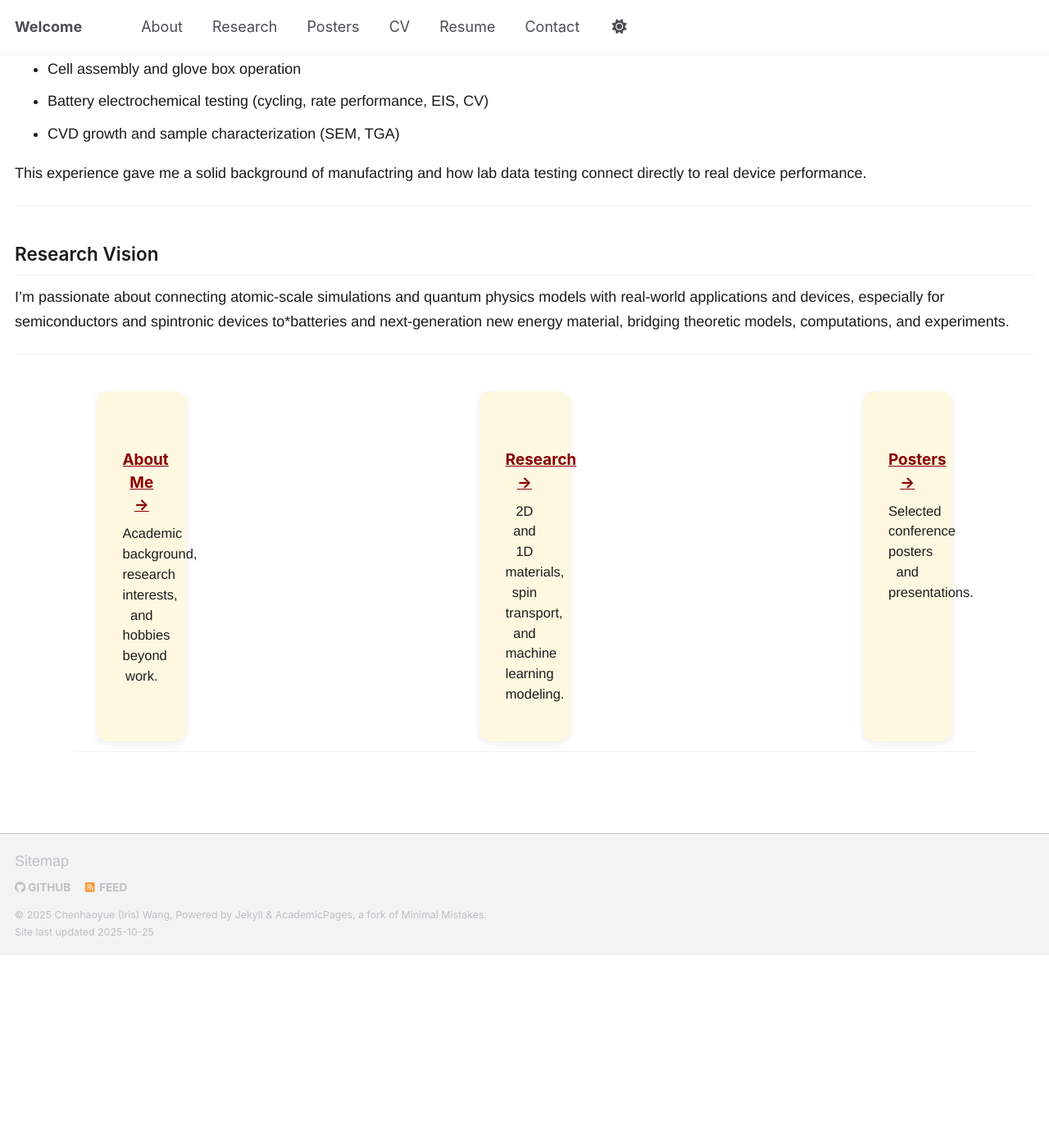
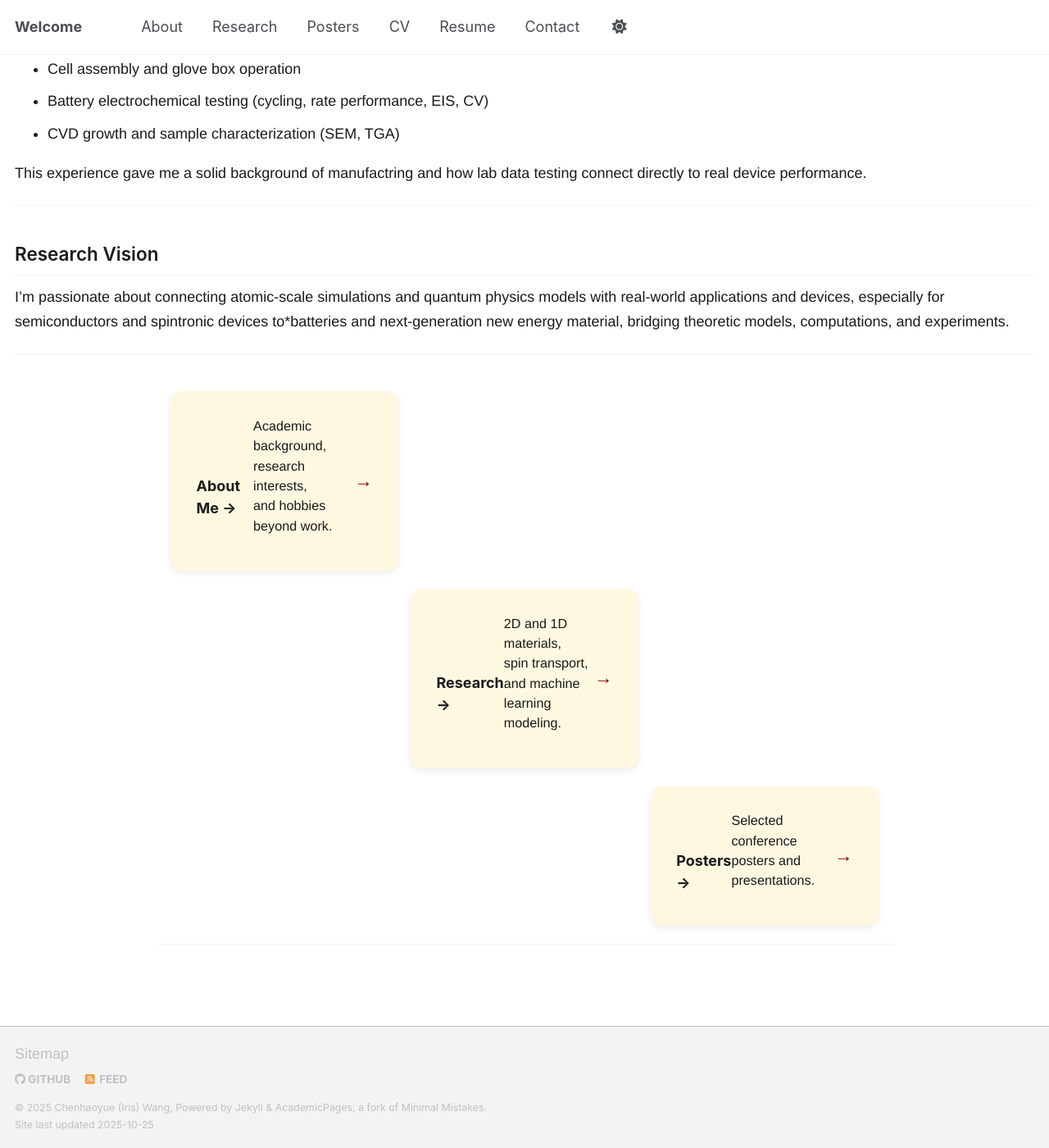
Before and after one commit to Iris-wang-233/Iris-Wang-233.github.io, a Jekyll site: the page built from _pages/index.md, in a window 1280 px wide and 1400 px high, scrolled down 975 px. Shown: the whole window at 82% size. Built offline with Jekyll 4.4.1, drawn with Linux system fonts in a browser that asks for light colours; a script that is not in the unit is left out; before the commit the page ends 2140 px from its top, so only the background shows below that.

Commit message:
Update custom.css

```diff
--- a/assets/css/custom.css
+++ b/assets/css/custom.css
@@ -48,51 +48,81 @@ a:hover {
   font-weight: 600;
 }
 
-/* Wrapper uses GRID so each card has a fixed column */
-.feature__wrapper{
-  display: grid;
-  grid-template-columns: repeat(3, 340px); /* exact card width */
-  justify-content: center;                 /* center the set */
-  gap: 12px;                               /* spacing between cards */
-  max-width: 1100px;                       /* unchanged total cap */
+/* =========================
+   Wrapper layout
+   ========================= */
+.feature__wrapper {
+  display: flex;
+  flex-direction: column;      /* stack cards vertically like poster layout */
+  gap: 1.2rem;                 /* space between cards */
+  max-width: 900px;            /* centered column */
   margin: 2.5rem auto;
+  padding: 0 1rem;
+  box-sizing: border-box;
 }
 
-
-/* Cards */
-.feature__item{
-  background:#FFF8E1;
-  border-radius:14px;
-  /* inside width feel */
-  box-shadow:0 3px 8px rgba(0,0,0,.08);
-  text-align:center;
-  min-height:90px;
-  box-sizing:border-box;
-  position:relative;       /* safe hover */
-  transition:transform .25s ease, box-shadow .25s ease, background .25s ease;
-}
-.feature__item h3 a{ color:#8B0000; font-weight:700; font-size:1.05rem; }
-.feature__item p{ color:#1D1D1D; font-size:.92rem; line-height:1.5; margin-top:.5rem; }
-.feature__item:hover{ transform:translateY(-4px); box-shadow:0 6px 14px rgba(0,0,0,.14); background:#8B0000; }
-.feature__item:hover h3 a, .feature__item:hover p{ color:#fff; }
-
-/* Explicit positions (desktop) */
-.card--about   { grid-column: 1; }
-.card--research{ grid-column: 2; }
-.card--posters { grid-column: 3; }
-
-/* Tablet: 2 per row (About | Research) on first row, Posters below */
-@media (max-width: 900px){
-  .feature__wrapper{ grid-template-columns: repeat(2, minmax(240px, 1fr)); }
-  .card--about   { grid-column: 1; }
-  .card--research{ grid-column: 2; }
-  .card--posters { grid-column: 3; } /* full-width row */
+/* =========================
+   Individual cards
+   ========================= */
+.feature__item {
+  display: flex;                      /* title left, link right */
+  justify-content: space-between;
+  align-items: center;
+  background: #FFF8E1;                /* same yellow background */
+  border-radius: 14px;
+  padding: 1.25rem 1.75rem;           /* consistent padding */
+  box-shadow: 0 3px 8px rgba(0,0,0,0.08);
+  transition: all 0.25s ease;
+  text-align: left;                   /* text alignment */
 }
 
-/* Mobile: 1 per row */
-@media (max-width: 600px){
-  .feature__wrapper{ grid-template-columns: 1fr; }
-  .card--about, .card--research, .card--posters { grid-column: 1; }
+/* Hover effect same as poster cards */
+.feature__item:hover {
+  background-color: #8B0000;
+  transform: translateY(-3px);
+  box-shadow: 0 6px 14px rgba(0,0,0,0.15);
 }
 
-.feature__item{ padding: 1.25rem 1.75rem; }
+/* Title link (left side) */
+.feature__item h3 a {
+  color: #1A1A1A;
+  font-weight: 700;
+  font-size: 1rem;
+  text-decoration: none;
+}
+
+/* Paragraph text below title (optional small block) */
+.feature__item p {
+  color: #1A1A1A;
+  font-size: 0.9rem;
+  line-height: 1.5;
+  margin-top: 0.4rem;
+}
+
+/* Hover text color */
+.feature__item:hover h3 a,
+.feature__item:hover p {
+  color: #fff;
+}
+
+/* Add optional right arrow */
+.feature__item::after {
+  content: "→";
+  color: #8B0000;
+  font-weight: 700;
+  transition: color 0.2s ease;
+}
+
+/* Hover arrow color turns white */
+.feature__item:hover::after {
+  color: #fff;
+}
+
+/* Responsive adjustments */
+@media (max-width: 700px) {
+  .feature__item {
+    flex-direction: column;
+    align-items: flex-start;
+    gap: 0.5rem;
+  }
+}
```
